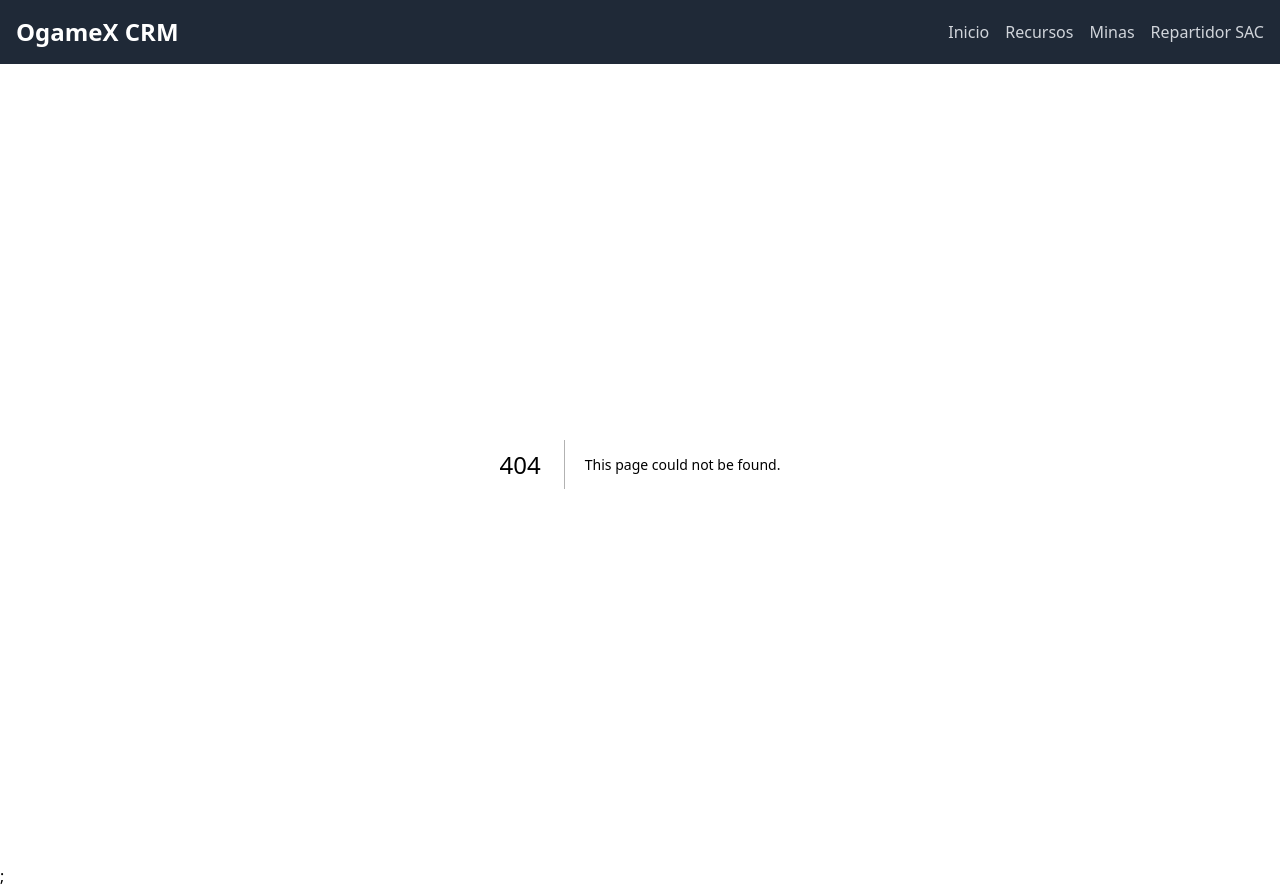
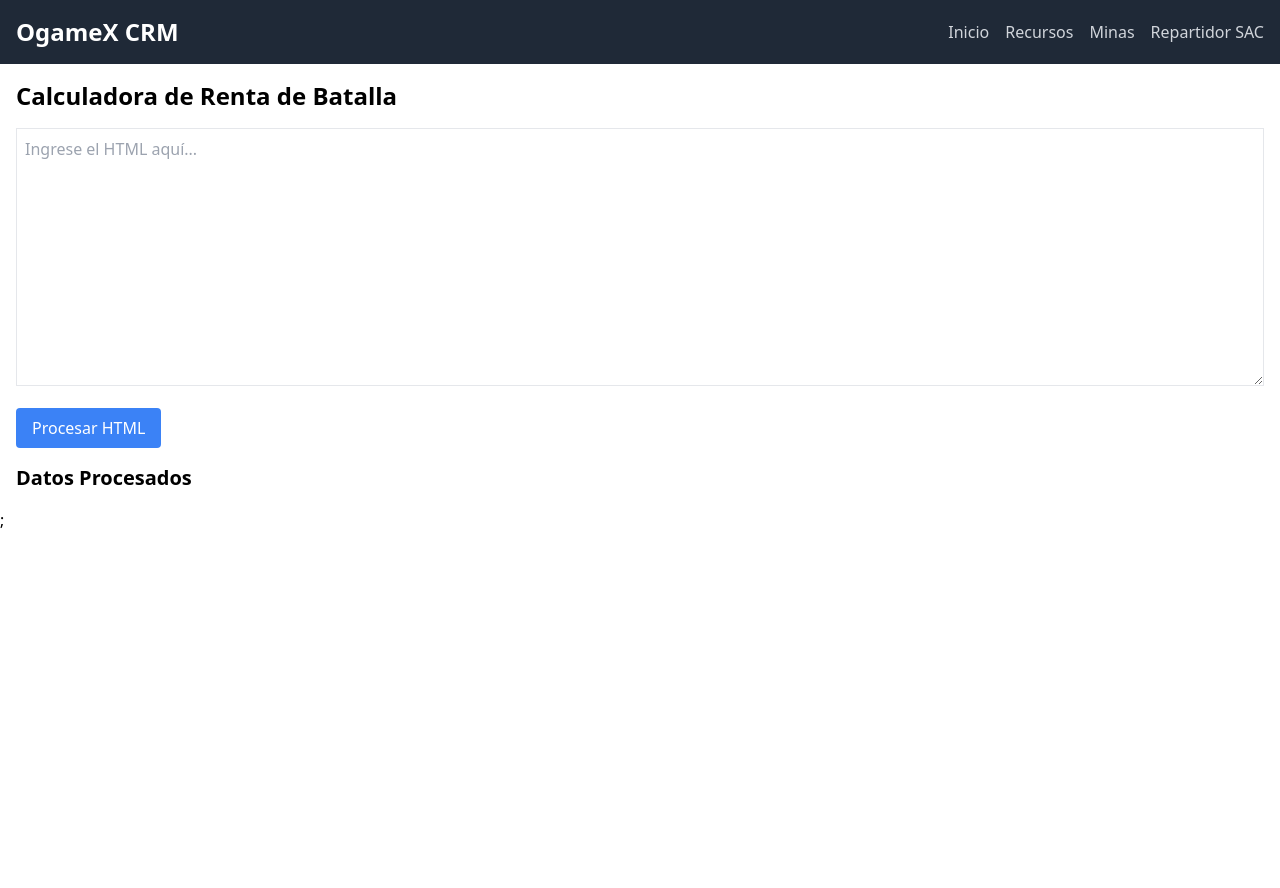
Before and after one commit to ramiropadro93/ogamex-crm, a Next.js app: page /combat-simulator in a window 1280 px wide. Before the commit this address had no page. After the commit the page ends 800 px from the top, so only its background shows below. Built offline with nearby package versions, Linux system fonts and the light colour scheme.

Commit message:
Primer acercamiento

```diff
--- a/components/Navbar.tsx
+++ b/components/Navbar.tsx
@@ -15,7 +15,7 @@ const Navbar = () => {
           <Link href="/" className="text-gray-300 hover:text-white transition duration-300">
             Inicio
           </Link>
-          <Link href="/recursos" className="text-gray-300 hover:text-white transition duration-300">
+          <Link href="/combat-simulator" className="text-gray-300 hover:text-white transition duration-300">
             Recursos
           </Link>
           <Link href="/mines" className="text-gray-300 hover:text-white transition duration-300">
--- a/package.json
+++ b/package.json
@@ -11,6 +11,7 @@
   },
   "dependencies": {
     "cypress": "^13.13.2",
+    "html-react-parser": "^5.1.12",
     "next": "14.2.5",
     "react": "^18",
     "react-dom": "^18"
--- /dev/null
+++ b/pages/combat-simulator.tsx
@@ -0,0 +1,47 @@
+import { useState } from 'react';
+import { NextPage } from 'next';
+import parse from 'html-react-parser';
+
+const CombatSimulator: NextPage = () => {
+  const [htmlInput, setHtmlInput] = useState<string>('');
+  const [parsedData, setParsedData] = useState<any>(null);
+
+  const handleHtmlChange = (event: React.ChangeEvent<HTMLTextAreaElement>) => {
+    setHtmlInput(event.target.value);
+  };
+
+  const parseHtml = () => {
+    // Aquí puedes utilizar la lógica necesaria para extraer datos del HTML
+    // Ejemplo con html-react-parser:
+    const parsed = parse(htmlInput);
+
+    // Aquí se debería implementar la lógica para procesar el HTML parseado
+    // y extraer los datos necesarios. Este ejemplo solo muestra el HTML parseado
+    setParsedData(parsed);
+  };
+
+  return (
+    <div className="container mx-auto p-4">
+      <h1 className="text-2xl font-bold mb-4">Calculadora de Renta de Batalla</h1>
+      <textarea
+        value={htmlInput}
+        onChange={handleHtmlChange}
+        placeholder="Ingrese el HTML aquí..."
+        rows={10}
+        className="w-full border p-2 mb-4"
+      />
+      <button
+        onClick={parseHtml}
+        className="bg-blue-500 text-white px-4 py-2 rounded"
+      >
+        Procesar HTML
+      </button>
+      <div className="mt-4">
+        <h2 className="text-xl font-bold">Datos Procesados</h2>
+        <div>{parsedData}</div>
+      </div>
+    </div>
+  );
+};
+
+export default CombatSimulator;
```
Also changed, not shown: 1 other file (tests, documents, lock files or other folders).
